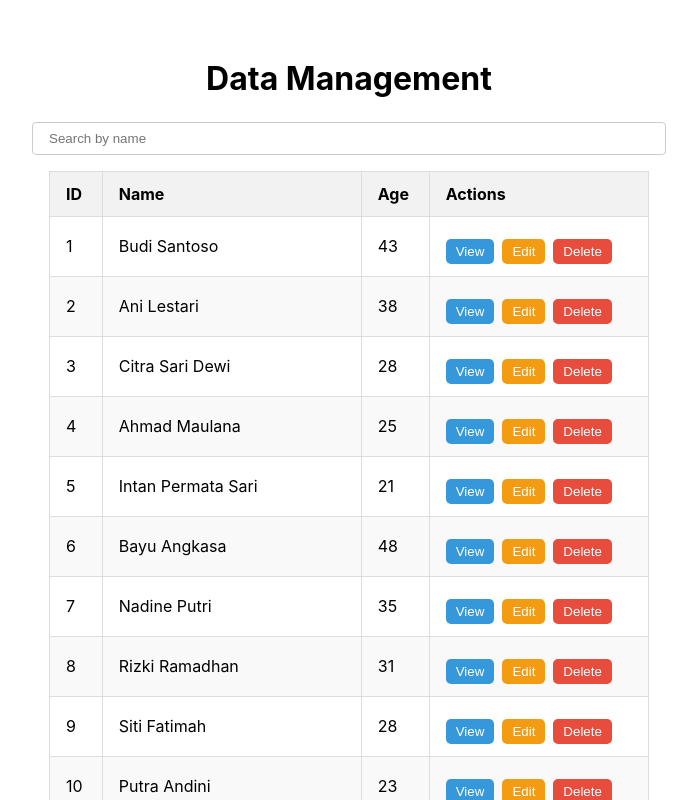
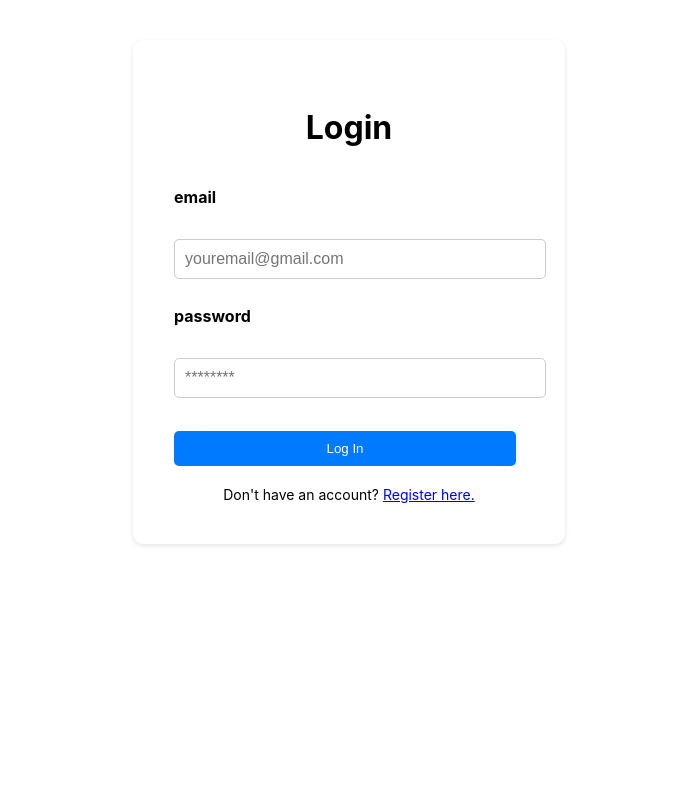
Before and after one commit to latifis/react-auth-data, a React (Create React App) app: page / in a window 1280 px wide. Shown: the top 800 px of the page, without its empty margins (291-988 px from the left). Built offline with nearby package versions, Linux system fonts and the light colour scheme.

Commit message:
change route auth

```diff
--- a/src/App.js
+++ b/src/App.js
@@ -12,8 +12,8 @@ function App() {
   return (
     <Router>
       <Routes>
-        <Route path="/" element={<Home />}></Route>
-        <Route path="/login" element={<Login />}></Route>
+        <Route path="/" element={<Login />}></Route>
+        <Route path="/home" element={<Home />}></Route>
         <Route path="/register" element={<Register />}></Route>
         <Route path="/detail/:id" element={<Detail />} />
         <Route path="/form/:id" element={<Form />} />
--- a/src/component/Detail.jsx
+++ b/src/component/Detail.jsx
@@ -10,7 +10,7 @@ const Detail = () => {
   const navigate = useNavigate();
 
   const navigateToDetail = (id) => {
-    navigate(`/`);
+    navigate(`/home`);
   };
 
   return (
--- a/src/component/Login.jsx
+++ b/src/component/Login.jsx
@@ -1,5 +1,5 @@
 import React, { useState } from "react";
-import { useNavigate } from "react-router-dom";
+import { Link, useNavigate } from "react-router-dom";
 import "../styles/Auth.css";
 
 const Login = () => {
@@ -35,17 +35,13 @@ const Login = () => {
           id="password"
           name="password"
         />
-        <button type="submit">Log In</button>
+        <button type="submit" onClick={() => navigate(`/home`)}>
+          Log In
+        </button>
       </form>
-      <button className="link-btn-up">
-        Don't have an account?{" "}
-        <span
-          className="link-btn clickable-text"
-          onClick={() => navigate("/register")}
-        >
-          Register here.
-        </span>
-      </button>
+      <div className="go-regis">
+      Don't have an account? <Link to="/register">Register here.</Link>
+      </div>
     </div>
   );
 };
--- a/src/component/Register.jsx
+++ b/src/component/Register.jsx
@@ -1,6 +1,6 @@
 import React, { useState } from "react";
 import "../styles/Auth.css";
-import { useNavigate } from "react-router-dom";
+import { Link, useNavigate } from "react-router-dom";
 
 const Register = (props) => {
   const [email, setEmail] = useState("");
@@ -47,15 +47,9 @@ const Register = (props) => {
         />
         <button type="submit">Log In</button>
       </form>
-      <button className="link-btn-up">
-        Already have an account?{" "}
-        <span
-          className="link-btn clickable-text"
-          onClick={() => navigate("/login")}
-        >
-          Login here.
-        </span>
-      </button>
+      <div className="go-regis">
+        Already have an account? <Link to="/">Login here.</Link>
+      </div>
     </div>
   );
 };
--- a/src/styles/Auth.css
+++ b/src/styles/Auth.css
@@ -61,3 +61,9 @@
 .link-btn:hover {
   text-decoration: underline;
 }
+
+.go-regis {
+  text-align: center;
+  margin-top: 20px;
+  font-size: 14px;
+}
```
